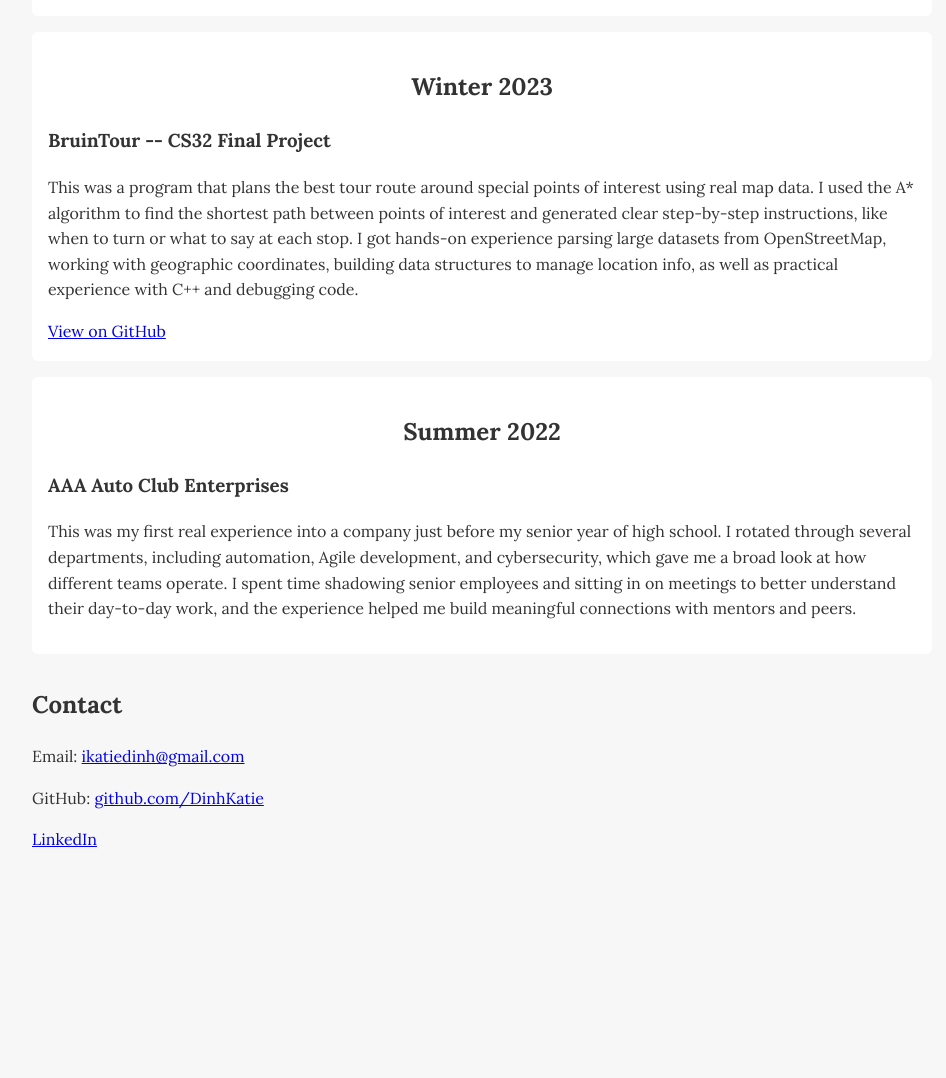
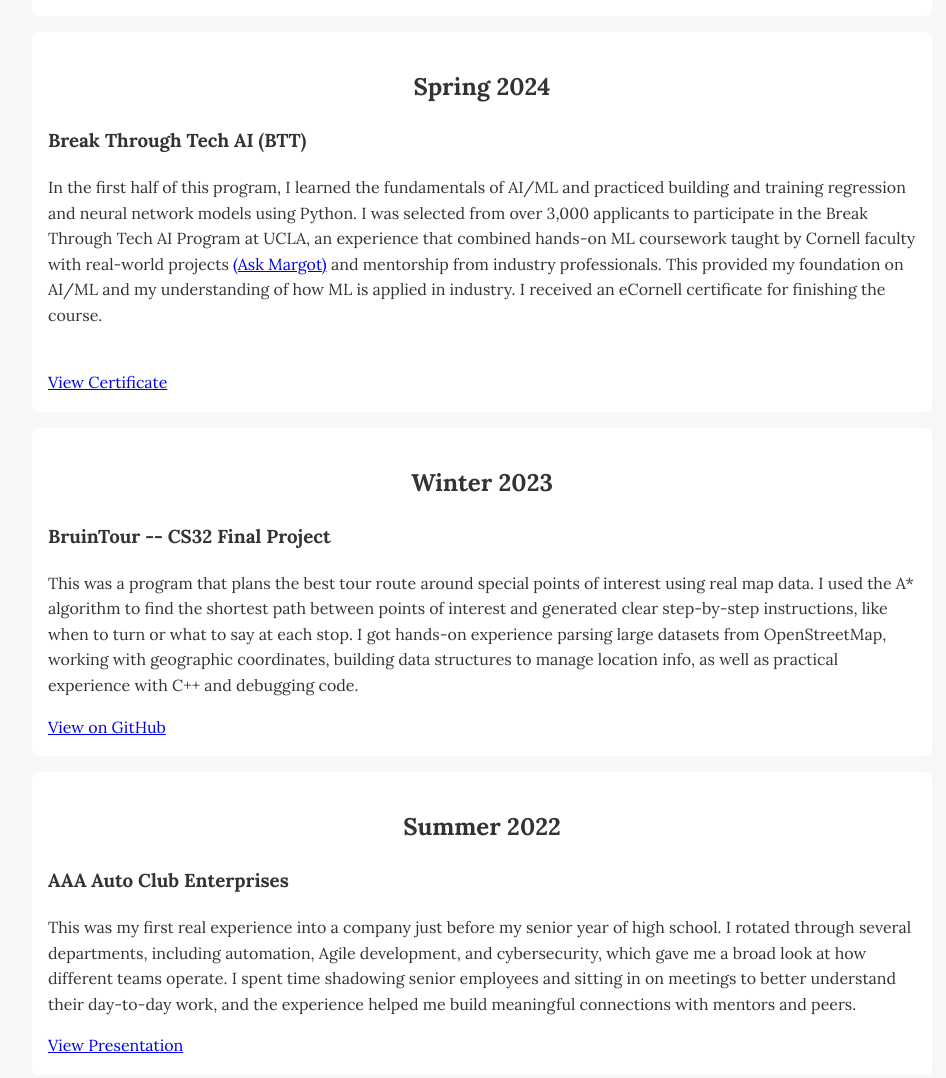
Before and after one commit to DinhKatie/dinhkatie.github.io, a plain HTML site: page index.html in a window 1280 px wide. Shown: the part 1748-2826 px from the top of the page, without its empty margins (158-1104 px from the left). Before the commit the page ends 2659 px from the top, so only its background shows below. Drawn offline with Linux system fonts and the light colour scheme.

Commit message:
Add pdfs and BTT section

```diff
--- a/index.html
+++ b/index.html
@@ -87,7 +87,7 @@
 
         <div class="project">
             <h2 align="center">Fall 2024</h2>
-            <h3>Ask Margot</h3>
+            <h3 id="AskMargot">Ask Margot</h3>
             <p>
                 Ask Margot was my team's assigned company during the Studio phase of Break Through Tech AI!
                 Over 4 months, our group and TA worked together to design an AI model in Python that could match travel nurses
@@ -116,6 +116,19 @@
         </div>
 
         <div class="project">
+            <h2 align="center">Spring 2024</h2>
+            <h3>Break Through Tech AI (BTT)</h3>
+            <p>
+                In the first half of this program, I learned the fundamentals of AI/ML and practiced
+                building and training regression and neural network models using Python. I was selected from over 3,000 applicants to participate in the Break Through Tech AI Program at UCLA,
+                an experience that combined hands-on ML coursework taught by Cornell faculty with real-world projects <a href="#AskMargot">(Ask Margot)</a> and mentorship from industry professionals.
+                This provided my foundation on AI/ML and my understanding of how ML is applied in industry. I received an eCornell certificate for finishing the course.
+            </p>
+            <br>
+                <a href="photos/Katie Dinh ML Foundations Certificate.pdf" target="_blank" rel="noopener noreferrer">View Certificate</a>
+        </div>
+
+        <div class="project">
             <h2 align="center">Winter 2023</h2>
             <h3>BruinTour -- CS32 Final Project</h3>
             <p>
@@ -136,6 +149,7 @@
                 I spent time shadowing senior employees and sitting in on meetings to better understand their day-to-day work,
                 and the experience helped me build meaningful connections with mentors and peers.
             </p>
+            <a href="photos/High School Intern Program.pdf" target="_blank" rel="noopener noreferrer">View Presentation</a>
         </div>
     </section>
 
```
Also changed, not shown: 2 other files.
